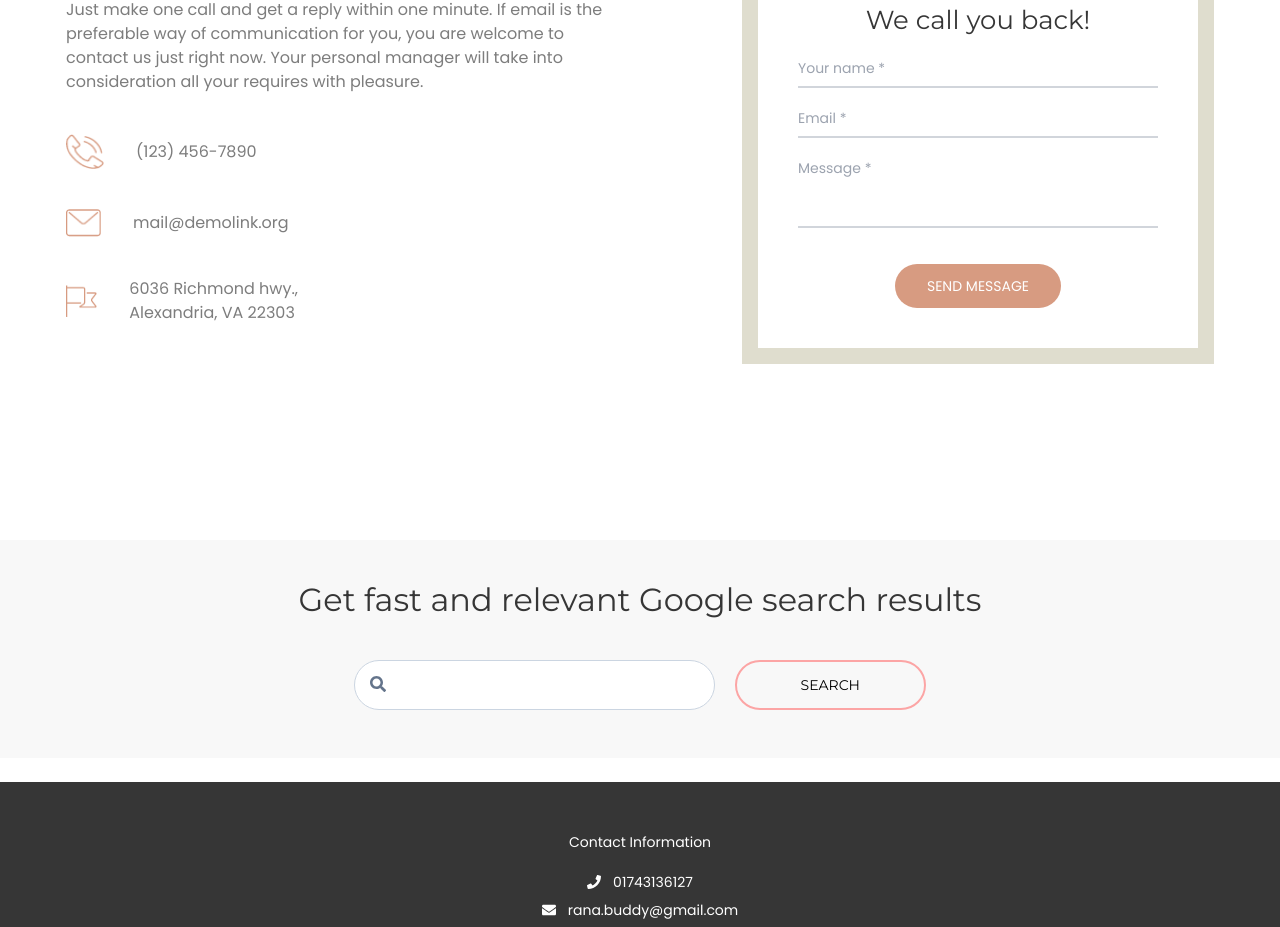
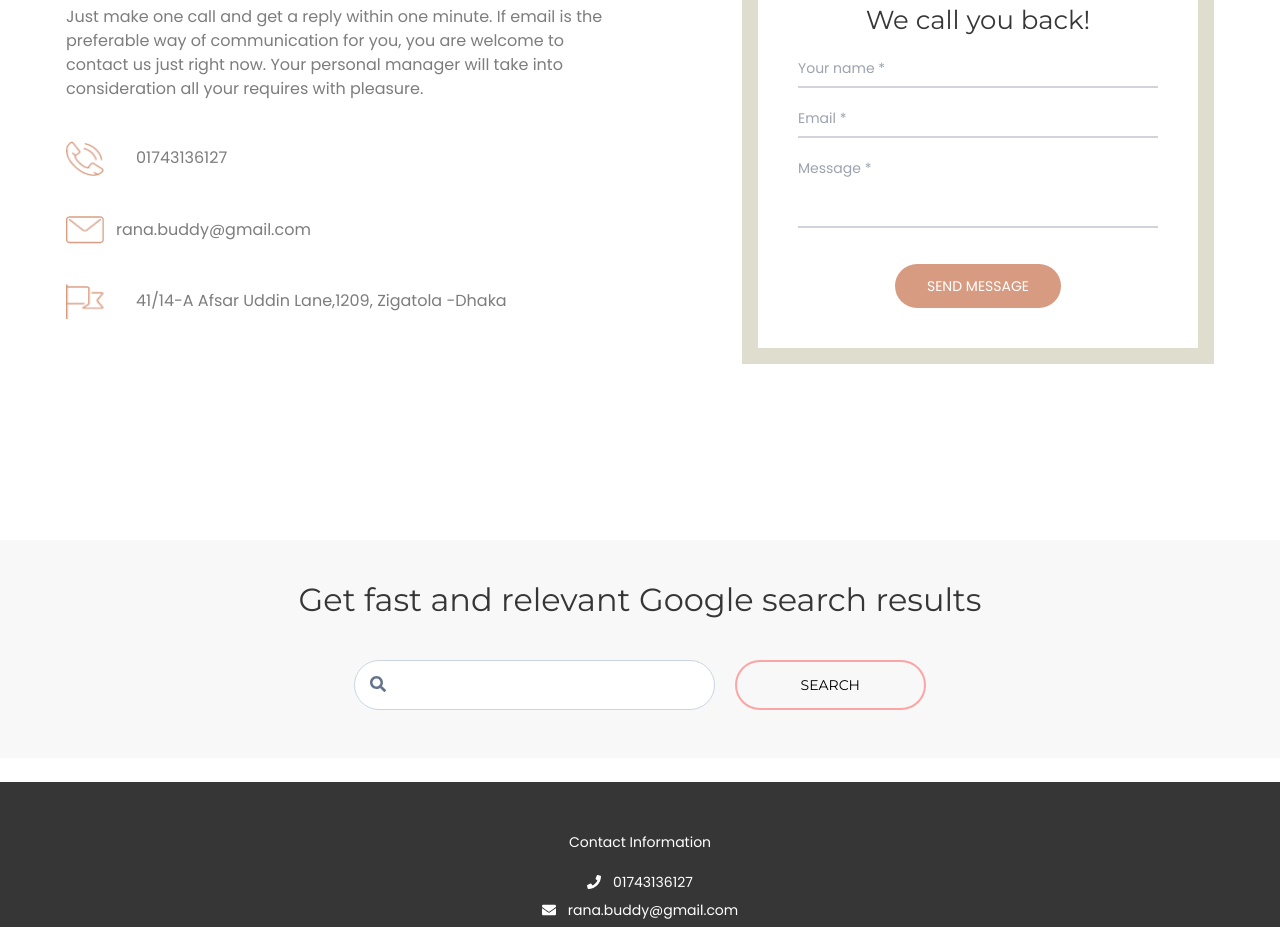
Before and after one commit to ashfakniloy/shannonit, a Next.js app: page / in a window 1280 px wide. Shown: the part 6727-7654 px from the top of the page. Built offline with nearby package versions, Linux system fonts and the light colour scheme.

Commit message:
changed address

```diff
--- a/components/ContactInfo.js
+++ b/components/ContactInfo.js
@@ -23,7 +23,7 @@ function ContactInfo() {
               contact us just right now. Your personal manager will take into
               consideration all your requires with pleasure.
             </p>
-            <div className="flex flex-col gap-7 lg:gap-10 mt-7 lg:mt-10 w-[240px] text-custom-gray3">
+            <div className="flex flex-col gap-7 lg:gap-10 mt-7 lg:mt-10  text-custom-gray3">
               <div className="flex items-center gap-8 ">
                 <Image
                   src="/images/contact/phone.png"
@@ -31,25 +31,27 @@ function ContactInfo() {
                   width={38}
                   height={35}
                 />
-                <p>(123) 456-7890</p>
+                <p>01743136127</p>
               </div>
-              <div className="flex items-center gap-8 ">
+              <div className="flex items-center gap-3 ">
                 <Image
                   src="/images/contact/message.png"
                   alt=""
-                  width={35}
+                  width={38}
                   height={28}
                 />
-                <p>mail@demolink.org</p>
+                <p className="">rana.buddy@gmail.com</p>
               </div>
               <div className="flex items-center gap-8 ">
                 <Image
                   src="/images/contact/location.png"
                   alt=""
-                  width={60}
-                  height={60}
+                  width={38}
+                  height={35}
                 />
-                <p>6036 Richmond hwy., Alexandria, VA 22303</p>
+                <p className="">
+                  41/14-A Afsar Uddin Lane,1209, Zigatola -Dhaka
+                </p>
               </div>
             </div>
           </div>
```
